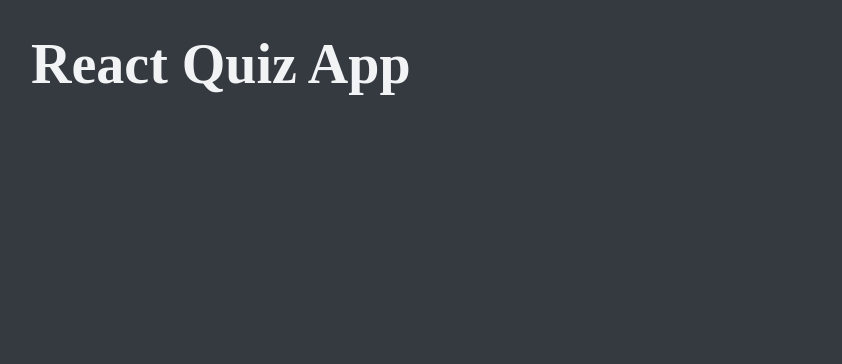
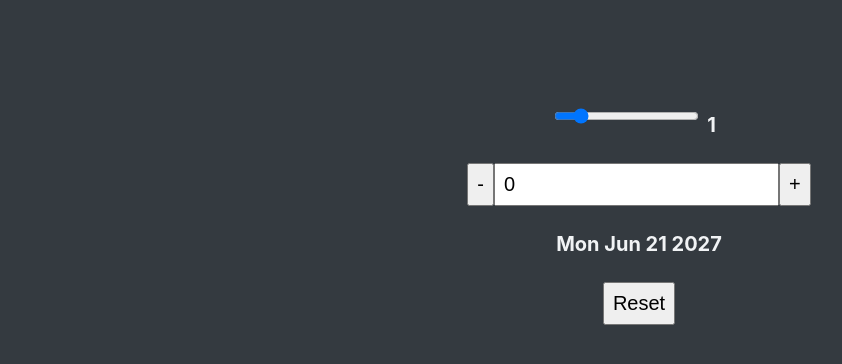
Before and after one commit to SaadMahi/66-React-Quiz-App, a React (Vite) app: page / in a window 1280 px wide. Shown: the top 364 px of the page, without its empty margins (1-843 px from the left). Built offline with nearby package versions, Linux system fonts and the light colour scheme.

Commit message:
🚑 fix: .js to .jsx

```diff
--- a/src/App.jsx
+++ b/src/App.jsx
@@ -1,7 +1,9 @@
+import DateCounter from './DateCounter';
+
 function App() {
   return (
     <>
-      <h1>React Quiz App</h1>
+      <DateCounter />
     </>
   );
 }
--- a/src/Loader.js
+++ b/src/Loader.jsx
@@ -1,7 +1,7 @@
 export default function Loader() {
   return (
-    <div className="loader-container">
-      <div className="loader"></div>
+    <div className='loader-container'>
+      <div className='loader'></div>
       <p>Loading questions...</p>
     </div>
   );
```
Also changed, not shown: src/DateCounter.jsx (renamed from src/DateCounter.js), src/Error.jsx (renamed from src/Error.js), src/Header.jsx (renamed from src/Header.js).
